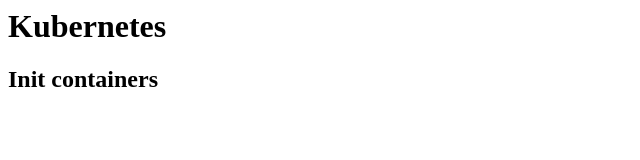
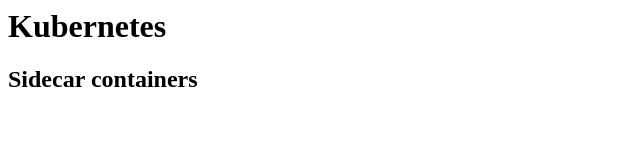
Before and after one commit to danielcifuentes54/kubernetes-patterns, a plain HTML site: page 02-sidecar/index.html in a window 1280 px wide. Shown: the full height of the page, 0-640 px from the left. Drawn offline with Linux system fonts and the light colour scheme.

Commit message:
sidecar example test

```diff
--- a/02-sidecar/index.html
+++ b/02-sidecar/index.html
@@ -4,6 +4,6 @@
   </head>
   <body>
     <h1>Kubernetes</h1>
-    <h2>Init containers</h2>
+    <h2>Sidecar containers</h2>
   </body>
 </html>
```
Also changed, not shown: 1 other file.
